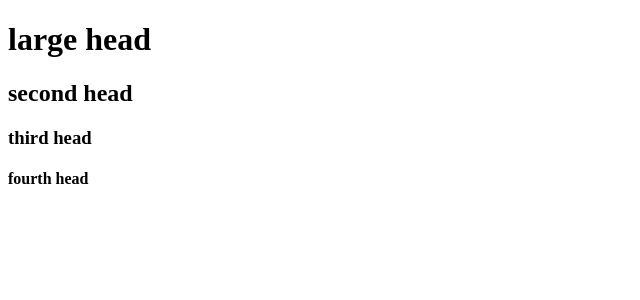
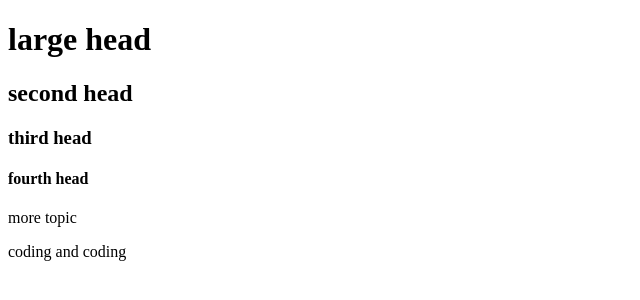
Before and after one commit to shaonkislo2/my-second2-repo, a plain HTML site: page index.html in a window 1280 px wide. Shown: the whole page, without its empty margins (0-640 px from the left). Drawn offline with Linux system fonts and the light colour scheme.

Commit message:
styles added

```diff
--- a/index.html
+++ b/index.html
@@ -11,5 +11,7 @@
   <h2>second head</h2>
   <h3>third head</h3>
   <h4>fourth head</h4>
+  <p>more topic </p>
+  <p>coding and coding </p>
 </body>
 </html>
--- /dev/null
+++ b/style.css
@@ -0,0 +1,3 @@
+p{
+  color: aquamarine;
+}
```
